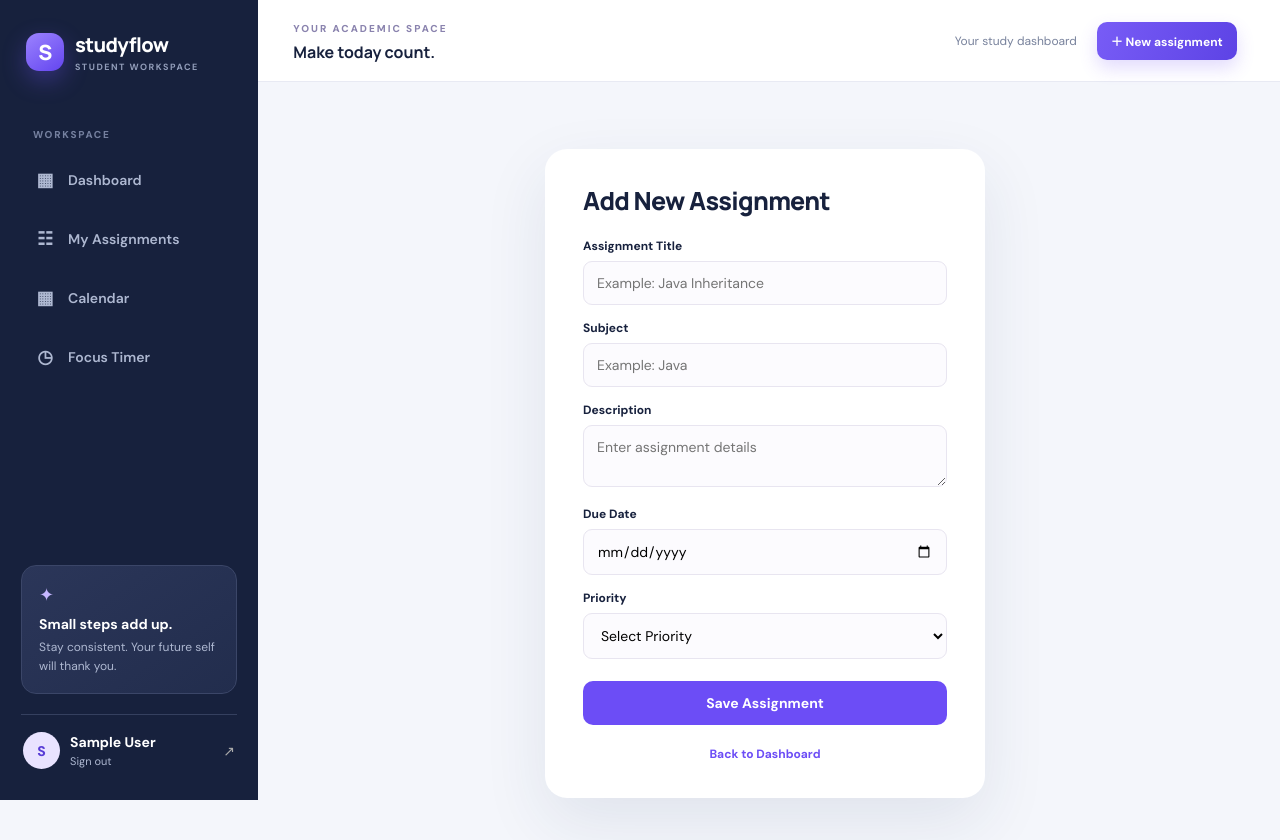
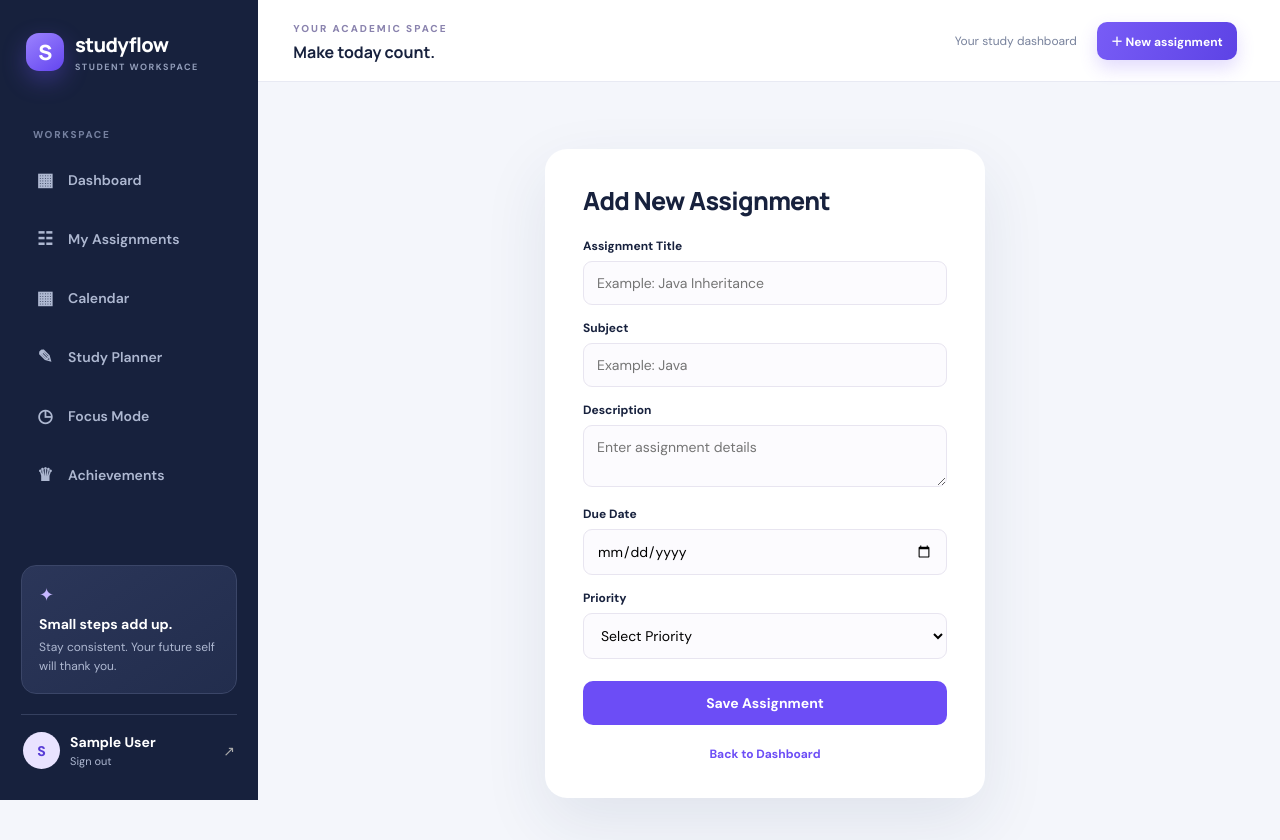
Before and after one commit to SHRAVYAHN/Student-Assignment-and-Deadline-tracker, a Flask app: page /add-assignment in a window 1280 px wide. Shown: the top 840 px of the page. Run offline with Flask 3, Linux system fonts and the light colour scheme; the visitor is signed in with stand-in values (Sample User, id 1).

Commit message:
Add planner and achievement navigation

```diff
--- a/templates/base.html
+++ b/templates/base.html
@@ -2,7 +2,14 @@
 <html lang="en"><head><meta charset="utf-8"><meta name="viewport" content="width=device-width, initial-scale=1"><title>{% block title %}StudyFlow — Student Assignment Tracker{% endblock %}</title>
 <link rel="preconnect" href="https://fonts.googleapis.com"><link rel="preconnect" href="https://fonts.gstatic.com" crossorigin><link href="https://fonts.googleapis.com/css2?family=DM+Sans:wght@400;500;600;700;800&family=Manrope:wght@600;700;800&display=swap" rel="stylesheet"><link rel="stylesheet" href="{{ url_for('static', filename='style.css') }}"></head><body>
 {% if current_user.is_authenticated %}
-<div class="app-shell"><aside class="sidebar"><a class="brand" href="{{ url_for('dashboard') }}"><span class="brand-mark">S</span><span>studyflow<small>STUDENT WORKSPACE</small></span></a><div class="side-label">WORKSPACE</div><nav class="side-nav"><a class="{% if request.endpoint == 'dashboard' %}active{% endif %}" href="{{ url_for('dashboard') }}"><span>▦</span> Dashboard</a><a class="{% if request.endpoint == 'assignments' %}active{% endif %}" href="{{ url_for('assignments') }}"><span>☷</span> My Assignments</a><a href="{{ url_for('dashboard') }}#calendar"><span>▦</span> Calendar</a><a class="{% if request.endpoint == 'focus_timer' %}active{% endif %}" href="{{ url_for('focus_timer') }}"><span>◷</span> Focus Timer</a></nav><div class="side-bottom"><div class="tip-card"><span class="tip-spark">✦</span><strong>Small steps add up.</strong><p>Stay consistent. Your future self will thank you.</p></div><a class="side-user" href="{{ url_for('logout') }}"><span class="avatar">{{ current_user.name[:1]|upper }}</span><span><b>{{ current_user.name }}</b><small>Sign out</small></span><span class="logout">↗</span></a></div></aside><main class="main-area"><header class="topbar"><div><span class="eyebrow">YOUR ACADEMIC SPACE</span><strong>Make today count.</strong></div><div class="top-actions"><span class="today">Your study dashboard</span><a class="primary-btn small-btn" href="{{ url_for('add_assignment') }}">＋ New assignment</a></div></header><section class="page-content">
+<div class="app-shell"><aside class="sidebar"><a class="brand" href="{{ url_for('dashboard') }}"><span class="brand-mark">S</span><span>studyflow<small>STUDENT WORKSPACE</small></span></a><div class="side-label">WORKSPACE</div><nav class="side-nav">
+<a class="{% if request.endpoint == 'dashboard' %}active{% endif %}" href="{{ url_for('dashboard') }}"><span>▦</span> Dashboard</a>
+<a class="{% if request.endpoint == 'assignments' %}active{% endif %}" href="{{ url_for('assignments') }}"><span>☷</span> My Assignments</a>
+<a href="{{ url_for('dashboard') }}#calendar"><span>▦</span> Calendar</a>
+<a class="{% if request.endpoint == 'study_planner' %}active{% endif %}" href="{{ url_for('study_planner') }}"><span>✎</span> Study Planner</a>
+<a class="{% if request.endpoint == 'focus_timer' %}active{% endif %}" href="{{ url_for('focus_timer') }}"><span>◷</span> Focus Mode</a>
+<a class="{% if request.endpoint == 'achievements' %}active{% endif %}" href="{{ url_for('achievements') }}"><span>♛</span> Achievements</a>
+</nav><div class="side-bottom"><div class="tip-card"><span class="tip-spark">✦</span><strong>Small steps add up.</strong><p>Stay consistent. Your future self will thank you.</p></div><a class="side-user" href="{{ url_for('logout') }}"><span class="avatar">{{ current_user.name[:1]|upper }}</span><span><b>{{ current_user.name }}</b><small>Sign out</small></span><span class="logout">↗</span></a></div></aside><main class="main-area"><header class="topbar"><div><span class="eyebrow">YOUR ACADEMIC SPACE</span><strong>Make today count.</strong></div><div class="top-actions"><span class="today">Your study dashboard</span><a class="primary-btn small-btn" href="{{ url_for('add_assignment') }}">＋ New assignment</a></div></header><section class="page-content">
 {% else %}
 <div class="auth-shell"><div class="auth-brand"><span class="brand-mark">S</span><span>studyflow</span></div>
 {% endif %}
```
